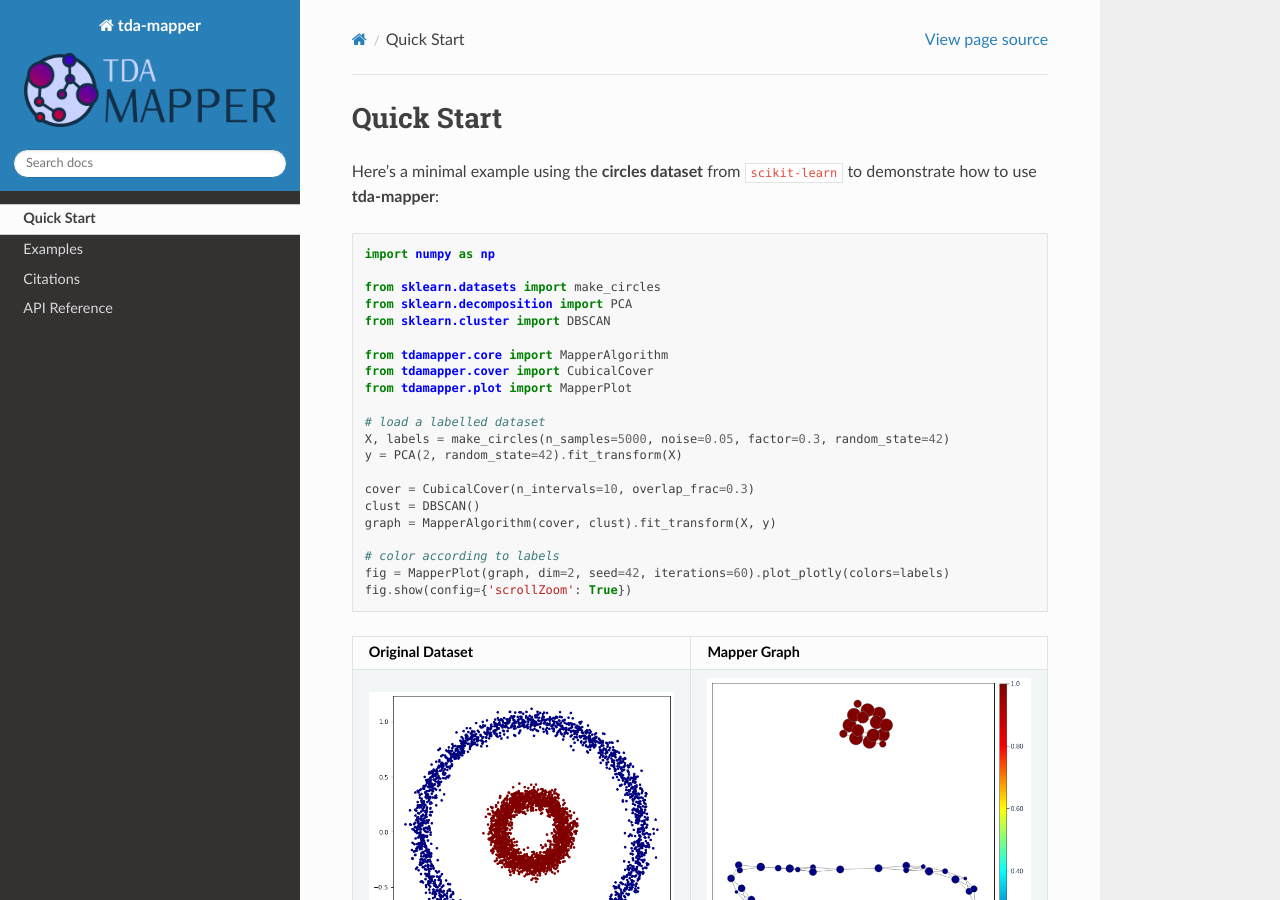
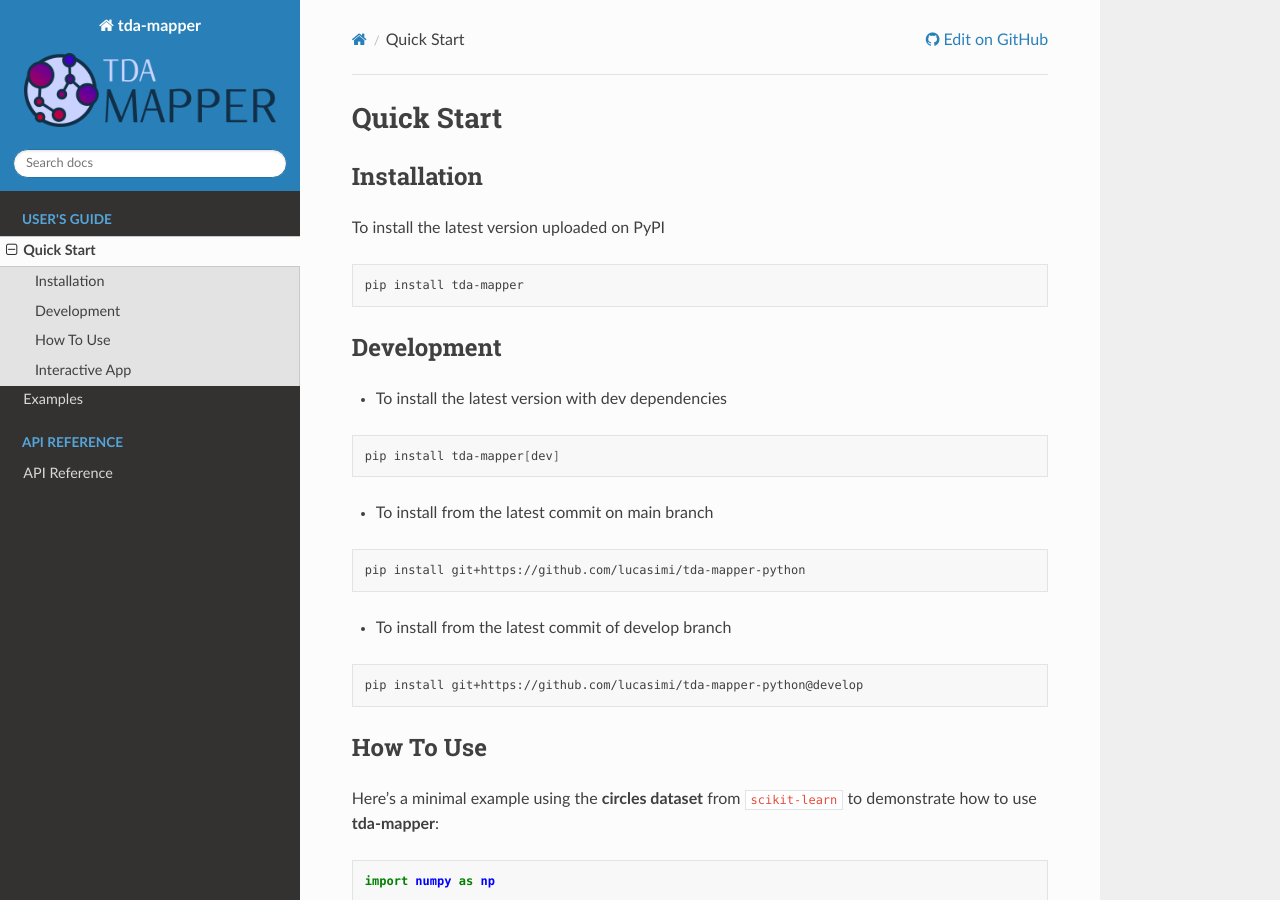
Before and after one commit to lucasimi/tda-mapper-python, a Sphinx documentation site: the page built from docs/source/quickstart.rst, in a window 1280 px wide and 900 px high. Built offline with Sphinx 7.4.7 and the Read the Docs theme 3.1.0, drawn with Linux system fonts in a browser that asks for light colours; some of the changed text lies outside the part shown.

```diff
--- a/docs/source/conf.py
+++ b/docs/source/conf.py
@@ -26,4 +26,12 @@ html_theme = 'sphinx_rtd_theme'
 html_logo = 'logos/tda-mapper-logo-horizontal.png'
 html_theme_options = {
     'sticky_navigation': True,
+    'vcs_pageview_mode': 'blob',
 }
+html_context = {
+    'display_github': True,
+    'github_user': 'lucasimi',
+    'github_repo': 'tda-mapper-python',
+    'github_version': 'main',
+    'conf_py_path': '/docs/source/',
+}
--- a/docs/source/quickstart.rst
+++ b/docs/source/quickstart.rst
@@ -1,5 +1,41 @@
 Quick Start
+===========
+
+
+Installation
+------------
+
+To install the latest version uploaded on PyPI
+
+.. code:: bash
+
+   pip install tda-mapper
+
+
+Development
 -----------
+
+- To install the latest version with dev dependencies
+
+.. code:: bash
+
+   pip install tda-mapper[dev]
+
+- To install from the latest commit on main branch
+
+.. code:: bash
+
+   pip install git+https://github.com/lucasimi/tda-mapper-python
+
+- To install from the latest commit of develop branch
+
+.. code:: bash
+
+   pip install git+https://github.com/lucasimi/tda-mapper-python@develop
+
+
+How To Use
+----------
 
 Here's a minimal example using the **circles dataset** from
 ``scikit-learn`` to demonstrate how to use **tda-mapper**:
@@ -37,5 +73,18 @@ Here's a minimal example using the **circles dataset** from
 More examples can be found in the
 `documentation <https://tda-mapper.readthedocs.io/en/main/>`__.
 
+Interactive App
+---------------
+
+You can see a live demo of **tda-mapper** without installing anything on the
+`Live Demo on Streamlit Cloud <https://tda-mapper-app.streamlit.app/>`__,
+or run Locally with:
+
+.. code:: bash
+
+   pip install -r app/requirements.txt
+   streamlit run app/streamlit_app.py
+
+
 .. |Original Dataset| image:: https://github.com/lucasimi/tda-mapper-python/raw/main/resources/circles_dataset.png
 .. |Mapper Graph| image:: https://github.com/lucasimi/tda-mapper-python/raw/main/resources/circles_mean.png
```
Also changed, not shown: README.md (+32 -24 lines), docs/source/citations.rst (deleted, +0 -39 lines), docs/source/index.rst (+53 -19 lines).
